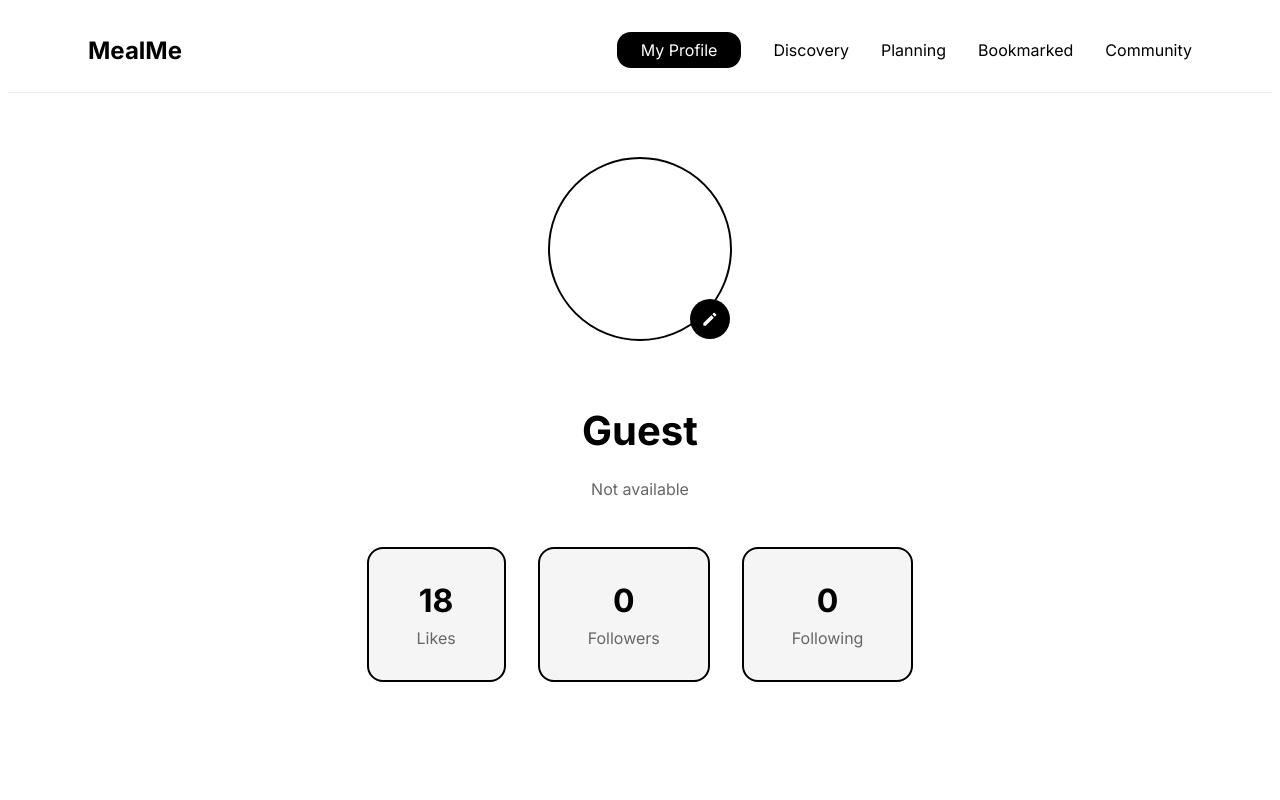
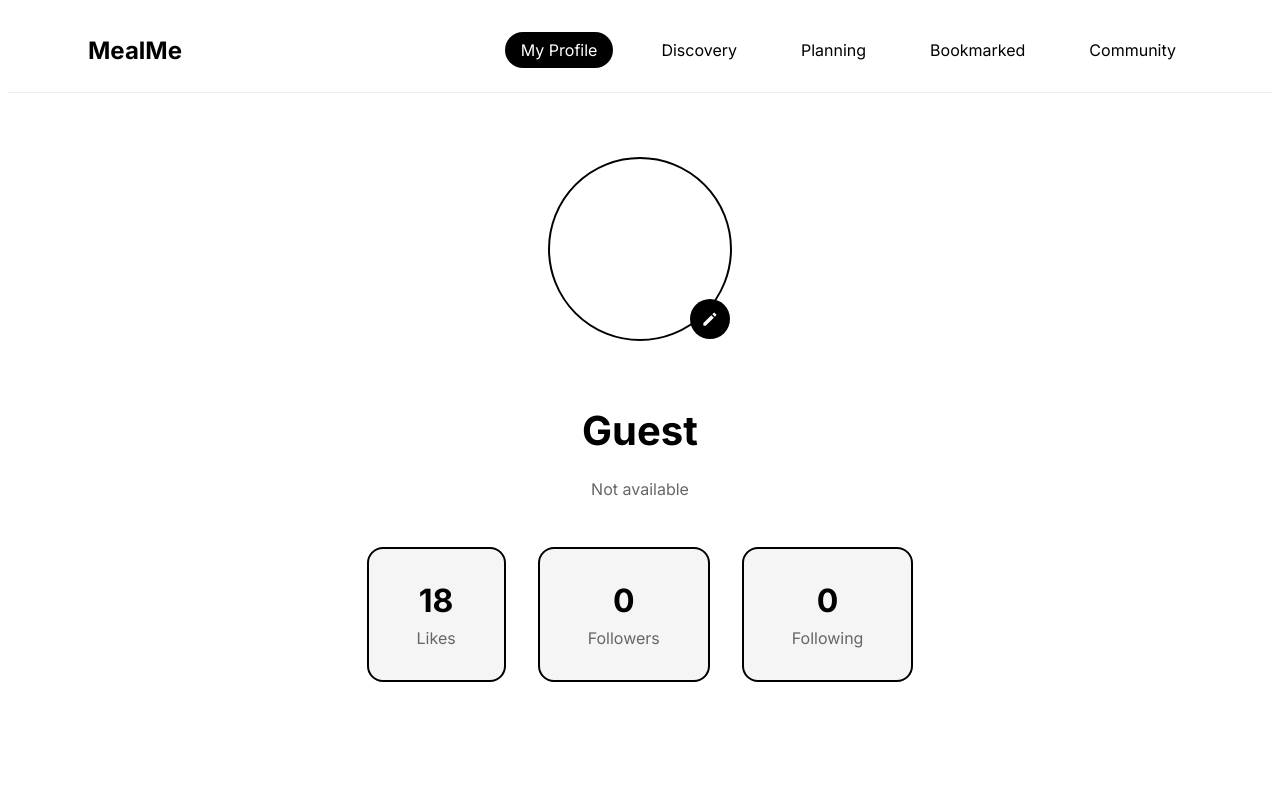
Before and after one commit to OmarSaid35/Meal_Planning, an Angular app: page /profile in a window 1280 px wide. Shown: the top 800 px of the page. Built offline with nearby package versions, Linux system fonts and the light colour scheme; no server answers.

Commit message:
merge with ali posts

```diff
--- a/src/app/app.routes.ts
+++ b/src/app/app.routes.ts
@@ -2,7 +2,7 @@ import { Routes } from '@angular/router';
 import { PostRecipeComponent } from './features/posts/post-recipe/post-recipe.component';
 import { RecipesComponent } from './features/posts/recipes/recipes.component';
 import { BookmarkedComponent } from './features/posts/bookmarked/bookmarked.component';
-import { PlanningMealComponent } from './features/planning/planning-meal/planning-meal.component'; // تأكد من استيراد المكون بشكل صحيح
+import { PlanningMealComponent } from './features/planning/planning-meal/planning-meal.component';
 
 export const routes: Routes = [
   {
@@ -40,9 +40,9 @@ export const routes: Routes = [
       import('./features/profile/myprofile/myprofile.component').then(
         (m) => m.MyprofileComponent
       ),
-  }, { path: 'post-recipe', component: PostRecipeComponent },
+  },
+  { path: 'post-recipe', component: PostRecipeComponent },
   { path: 'recipes', component: RecipesComponent }, { path: 'bookmarked', component: BookmarkedComponent }, // Default route
   { path: '', redirectTo: '/auth/register', pathMatch: 'full' }, // Default route
-
   { path: '', redirectTo: '/post/post-recipe', pathMatch: 'full' }, // Default route
 ];
--- a/src/app/features/profile/myprofile/myprofile.component.css
+++ b/src/app/features/profile/myprofile/myprofile.component.css
@@ -32,14 +32,15 @@
 
 .nav-item {
     font-size: 1rem;
-    cursor: pointer;
+    color: #000;
+    text-decoration: none;
+    padding: 0.5rem 1rem;
+    border-radius: 2rem;
 }
 
 .nav-item.active {
     background: #000;
     color: #fff;
-    padding: 0.5rem 1.5rem;
-    border-radius: 0.875rem;
 }
 
 /* Profile Section */
@@ -137,6 +138,7 @@
     background: #fff;
     border-radius: 1rem;
     box-shadow: 0 4px 6px rgba(0, 0, 0, 0.1);
+    border: #000 solid 3px;
 }
 
 .post-title {
--- a/src/app/features/profile/myprofile/myprofile.component.html
+++ b/src/app/features/profile/myprofile/myprofile.component.html
@@ -3,11 +3,11 @@
 	<header class="header">
 		<div class="logo">MealMe</div>
 		<nav class="nav">
-			<div class="nav-item active">My Profile</div>
-			<div class="nav-item">Discovery</div>
-			<div class="nav-item">Planning</div>
-			<div class="nav-item">Bookmarked</div>
-			<div class="nav-item" (click)="navigateToCommunity()">Community</div>
+			<a href="/profile" class="nav-item active">My Profile</a>
+			<a href="/discovery" class="nav-item">Discovery</a>
+			<a href="/planning" class="nav-item">Planning</a>
+			<a href="/bookmarked" class="nav-item">Bookmarked</a>
+			<a href="/community" class="nav-item">Community</a>
 		</nav>
 	</header>
 
--- a/src/app/features/profile/myprofile/myprofile.component.ts
+++ b/src/app/features/profile/myprofile/myprofile.component.ts
@@ -96,7 +96,4 @@ export class MyprofileComponent implements OnInit {
     return localStorage.getItem('userId') || '';
   }
 
-  navigateToCommunity() {
-    this.router.navigate(['/posts/post-recipe']);
-  }
 }
```
Also changed, not shown: src/app/features/authentication/register/register.component.css (line endings or trailing spaces), 1 other file (tests, documents, lock files or other folders).
